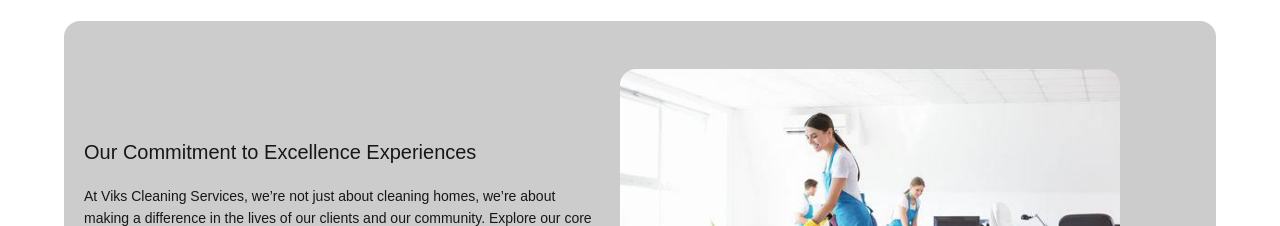
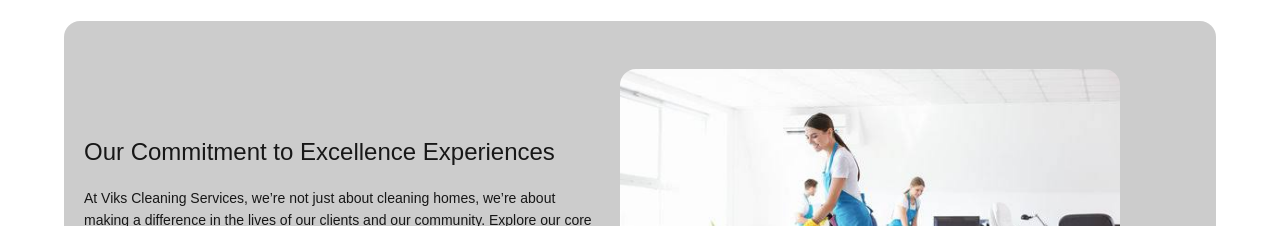
Before and after one commit to ViksEnterprise/Viks-cleaning-FE, a Next.js app: page /landing in a window 1280 px wide. Shown: the part 2380-2606 px from the top of the page. Built offline with nearby package versions, Linux system fonts and the light colour scheme.

Commit message:
first commit

```diff
--- a/app/landing/page.tsx
+++ b/app/landing/page.tsx
@@ -119,7 +119,7 @@
         <div className="grid gap-6 items-start p-5 py-7 w-6xl bg-[#00000033] h-full rounded-2xl">
           <div className="flex justify-between items-center w-full mt-5">
             <div className="grid gap-5 itms-start w-lg">
-              <h2 className="text-xl font-medium">
+              <h2 className="text-2xl font-medium">
                 Our Commitment to Excellence Experiences
               </h2>
               <span className="m-0 text-sm leading-[155%]">
```
